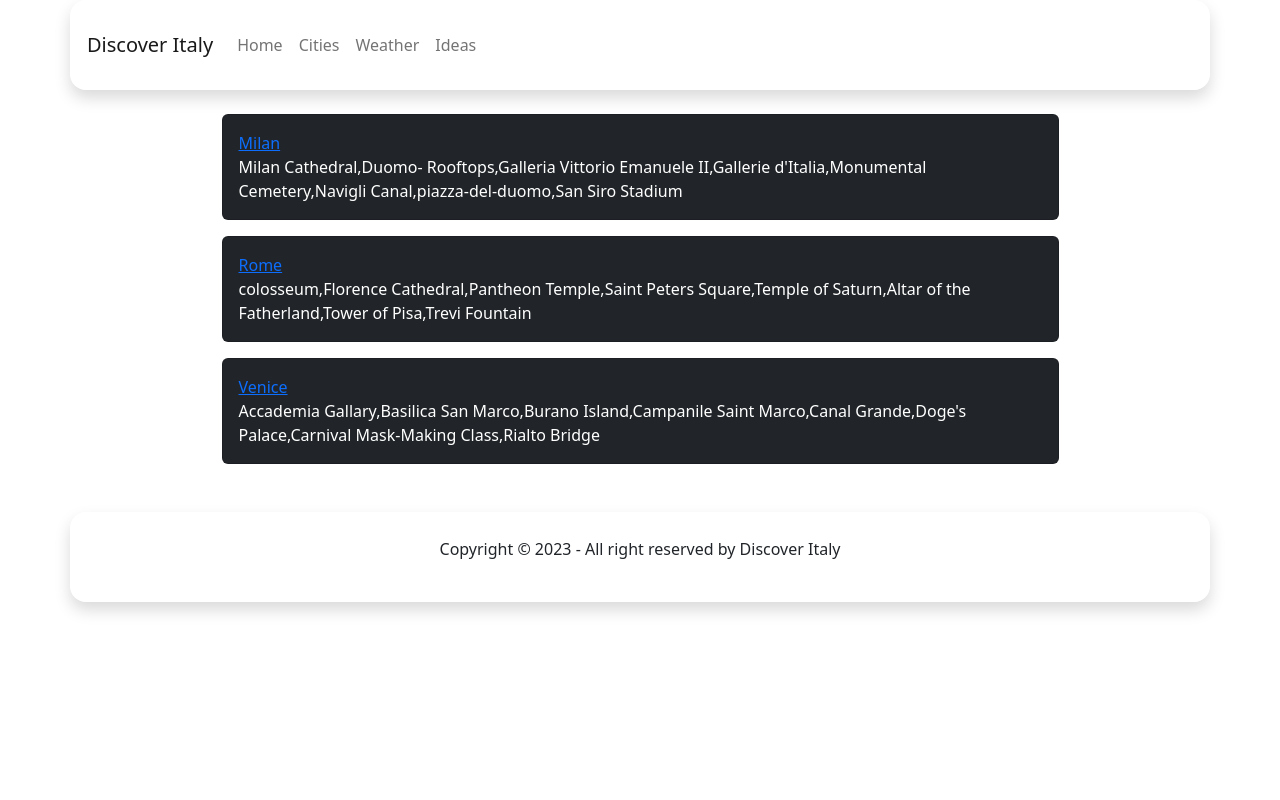
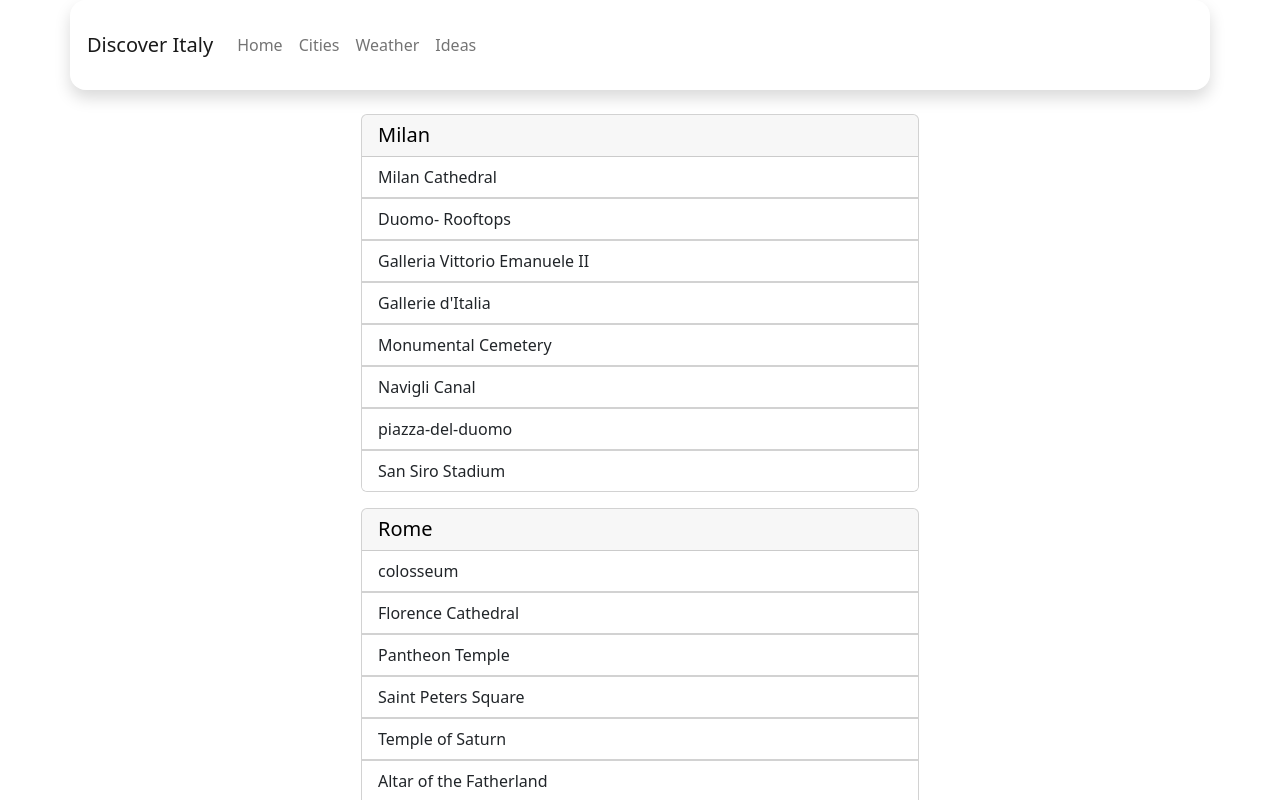
Before and after one commit to moneeroz/tourism-italy, an Angular app: page /cities in a window 1280 px wide. Shown: the top 800 px of the page. Built offline with nearby package versions, Linux system fonts and the light colour scheme; some icons are missing.

Commit message:
changed the way that the attractions are rendered

```diff
--- a/src/app/components/cities/cities.component.html
+++ b/src/app/components/cities/cities.component.html
@@ -1,15 +1,18 @@
 <div *ngFor="let city of cities">
-  <div class="card text-bg-dark mb-3 w-75 mx-auto">
-    <div class="card-body">
+  <div class="card mb-3 d-grid col-md-8 col-lg-6 mx-auto">
+    <div class="card-header">
       <a
         [routerLink]="['/cities', city.name]"
-        class="card-link card-title"
+        class="card-link card-title h5"
         [ngClass]="{ 'text-success': citiesColor === false }"
         >{{ city.name }}</a
       >
-      <p class="card-text">
-        {{ city.attractions }}
-      </p>
     </div>
+    <ul
+      class="list-group list-group-flush"
+      *ngFor="let attraction of city.attractions"
+    >
+      <li class="list-group-item">{{ attraction }}</li>
+    </ul>
   </div>
 </div>
--- a/src/app/components/cities/cities.component.scss
+++ b/src/app/components/cities/cities.component.scss
@@ -0,0 +1,9 @@
+a {
+  text-decoration: none;
+  color: #000;
+
+  &:hover {
+    color: #5656fe;
+    font-size: 1.5em;
+  }
+}
```
